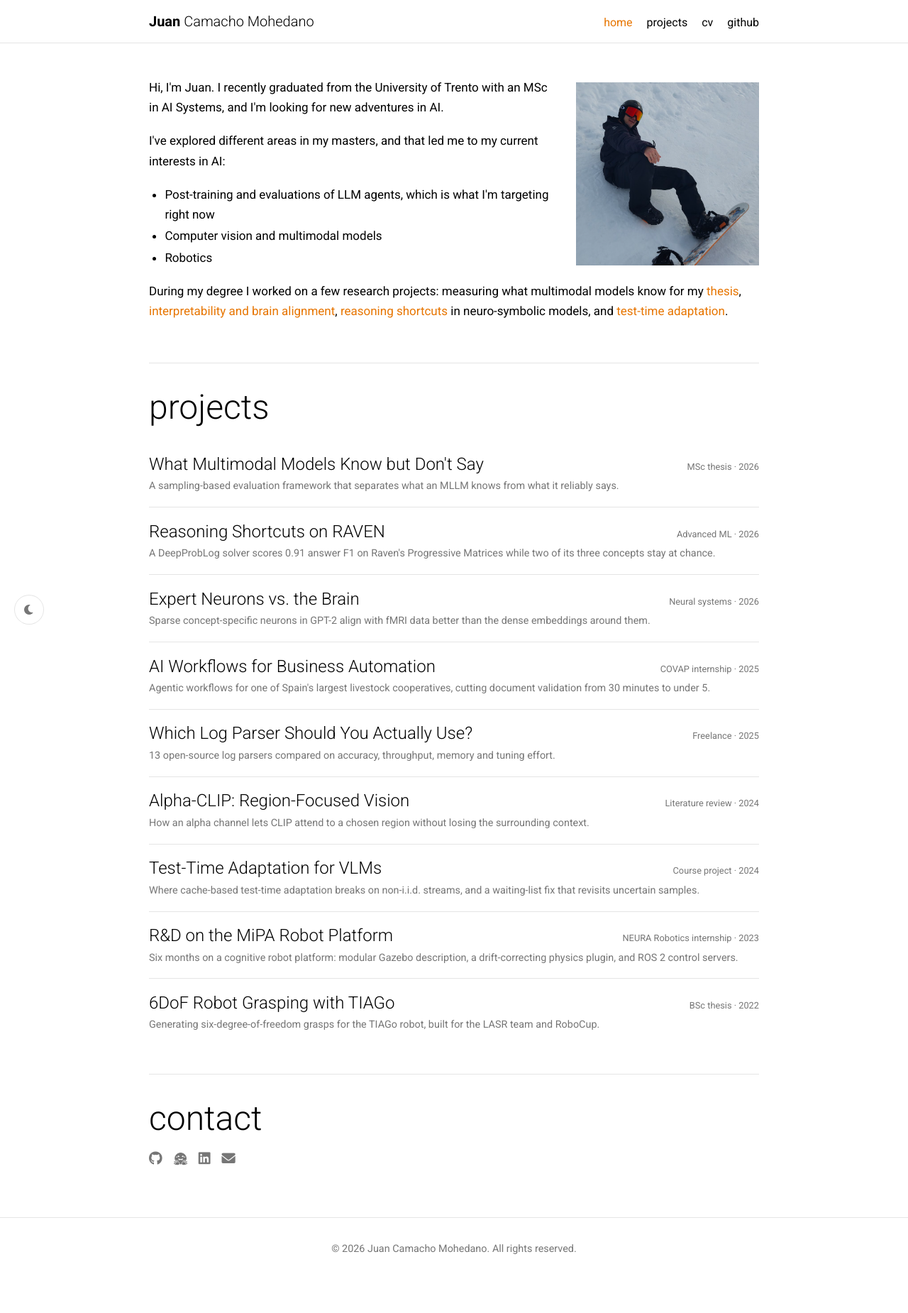
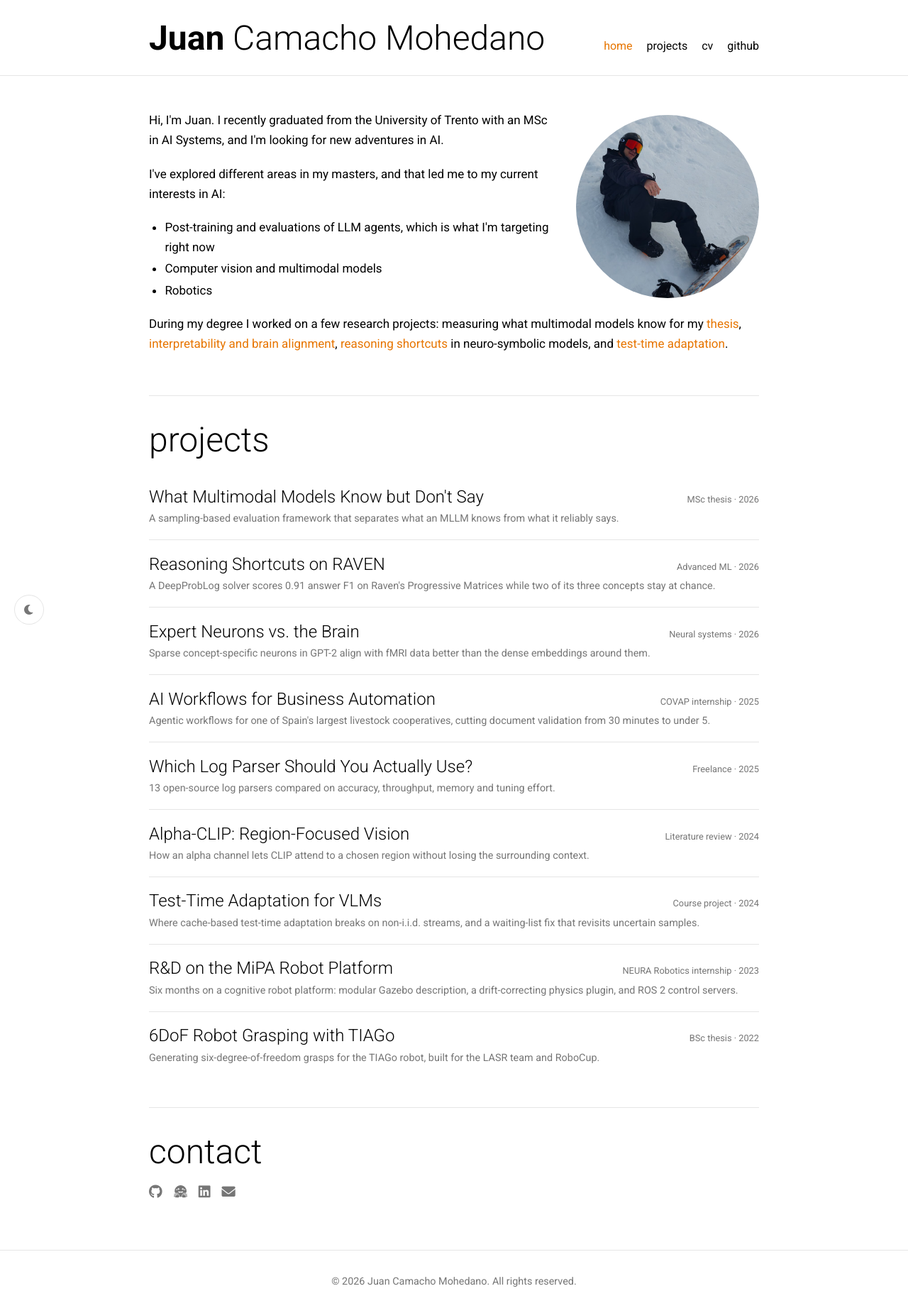
Before and after one commit to jucamohedano/jucamohedano.github.io, a Jekyll site: the page built from index.md, in a window 1280 px wide. Shown: the whole page at 71% size. Built offline with Jekyll 4.4.1, drawn with Linux system fonts in a browser that asks for light colours; before the commit the page ends 1803 px from its top, so only the background shows below that.

Commit message:
Site name at 3rem to match the section titles (1.75rem at <=600px, free to wrap); circular profile photo

```diff
--- a/css/styles.css
+++ b/css/styles.css
@@ -202,9 +202,8 @@ pre code {
 
 .site-title {
     color: var(--heading-color);
-    font-size: 1.25rem;
+    font-size: 3rem;
     font-weight: 300;
-    white-space: nowrap;
 }
 
 .site-title:hover {
@@ -270,6 +269,7 @@ section {
     width: 30%;
     height: auto;
     margin: 0.4rem 0 1rem 2rem;
+    border-radius: 50%;
 }
 
 .bio ul.interests {
@@ -489,6 +489,10 @@ footer p {
         font-size: 2rem;
     }
 
+    .site-title {
+        font-size: 1.75rem;
+    }
+
     .section-title,
     .page-title {
         font-size: 2.5rem;
```
